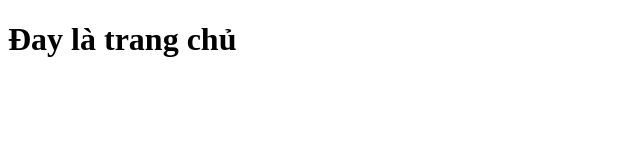
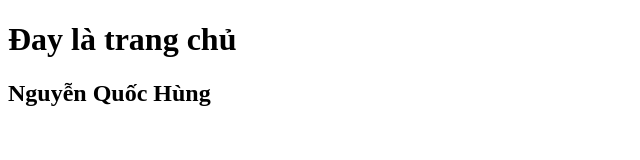
Before and after one commit to QuocHungGithub/bai-13-khoa-t2, a plain HTML site: page index.html in a window 1280 px wide. Shown: the whole page, without its empty margins (0-640 px from the left). Drawn offline with Linux system fonts and the light colour scheme.

Commit message:
Update page index

```diff
--- a/index.html
+++ b/index.html
@@ -8,5 +8,6 @@
 </head>
 <body>
     <h1> Đay là trang chủ</h1>
+    <h2> Nguyễn Quốc Hùng</h2>
 </body>
 </html>
```
